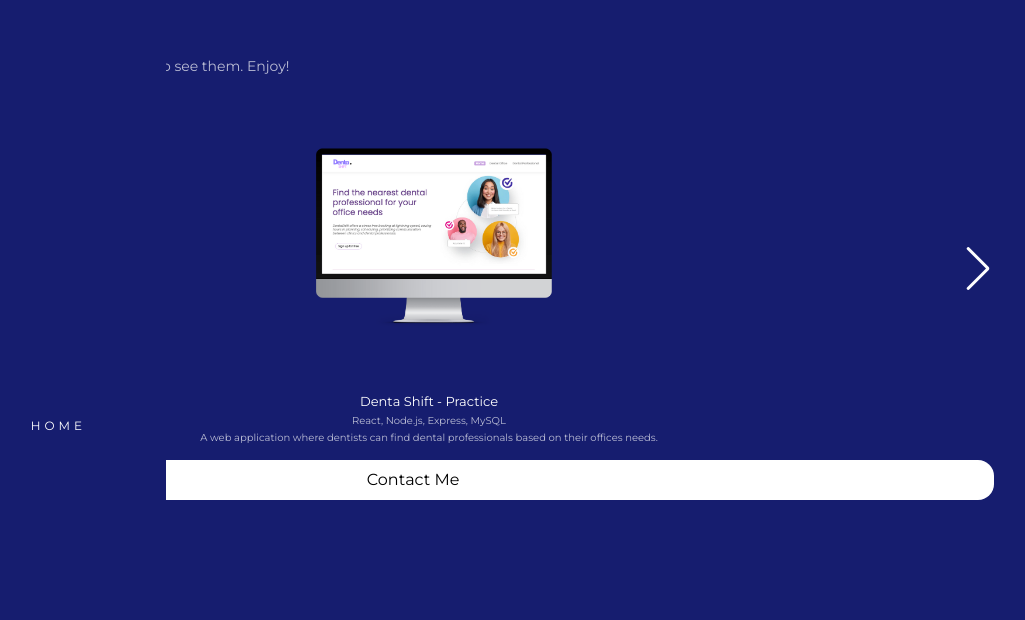
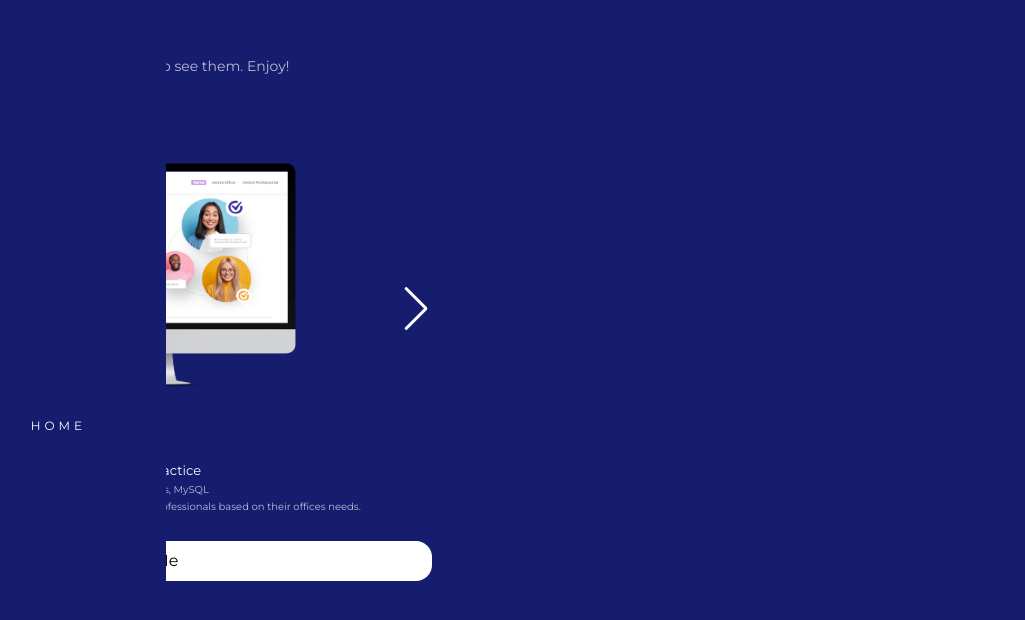
Before and after one commit to Araventura/portfolio-ara-ventura, a React (Vite) app: page /work in a window 1280 px wide. Shown: the part 158-778 px from the top of the page, without its empty margins (254-1279 px from the left). Built offline with nearby package versions, Linux system fonts and the light colour scheme.

Commit message:
add styling to work component for responsiveness

```diff
--- a/src/components/Work/Work.jsx
+++ b/src/components/Work/Work.jsx
@@ -20,7 +20,7 @@ function Work() {
       </p>
 
       {/* -Swiper- */}
-      <ul className="home__list">
+      <ul className="work__list">
         <Swiper
           spaceBetween={2}
           slidesPerView={1}
--- a/src/components/Work/Work.scss
+++ b/src/components/Work/Work.scss
@@ -36,6 +36,10 @@
 
   &__button {
     width: 100%;
+
+    @include tablet {
+      width: 600px;
+    }
   }
 
   .back {
@@ -48,6 +52,10 @@
 
   &__list {
     padding-left: 0;
+
+    @include tablet {
+      width: 600px;
+    }
 
     &-item {
       list-style: none;
@@ -98,6 +106,12 @@
         width: 300px;
         padding-bottom: 10px;
         padding-left: 10px;
+
+        @include tablet {
+          width: 400px;
+          height: 370px;
+          padding-bottom: 0;
+        }
       }
     }
   }
```
